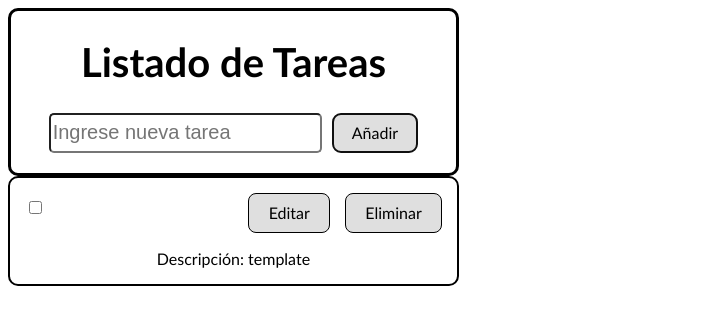
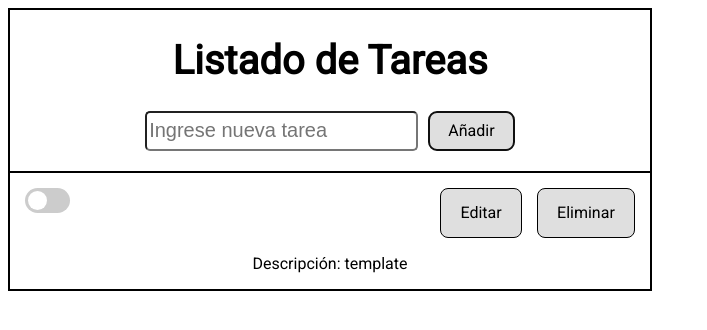
Before and after one commit to erickdavidhz7/my-react-task-list, a React (Vite) app: page / in a window 1280 px wide. Both pictures are taken after a click on the button "Añadir". Shown: the top 330 px of the page, without its empty margins (0-707 px from the left). Built offline with nearby package versions, Linux system fonts and the light colour scheme.

Commit message:
Al clickear el botón se reinicia el input field

```diff
--- a/index.html
+++ b/index.html
@@ -5,7 +5,11 @@
     <link rel="icon" type="image/svg+xml" href="/vite.svg" />
     <meta name="viewport" content="width=device-width, initial-scale=1.0" />
     <title>Vite + React</title>
+    <link rel="preconnect" href="https://fonts.googleapis.com">
+    <link rel="preconnect" href="https://fonts.gstatic.com" crossorigin>
+    <link href="https://fonts.googleapis.com/css2?family=Roboto:wght@300;400&display=swap" rel="stylesheet">
   </head>
+
   <body>
     <div id="root"></div>
     <script type="module" src="/src/main.jsx"></script>
--- a/src/App.css
+++ b/src/App.css
@@ -1,6 +1,6 @@
 body {
   display: flex;
-  font-family: 'Gill Sans', 'Gill Sans MT', Calibri, 'Trebuchet MS', sans-serif;
+  font-family: 'Roboto', sans-serif;
   text-align: center;
 }
 button {
@@ -29,9 +29,9 @@ button:focus-visible {
   grid-template-columns: 1fr;
   grid-template-rows: 1fr;
   border-style: solid;
-  border-width: medium;
-  border-radius: 10px;
+  border-width: 2px;
   margin: auto;
+  width: 40em;
 }
 
 .titulo {
@@ -49,9 +49,6 @@ button:focus-visible {
 
 #txt1 {
   font-size: 1.25em;
-}
-
-#txt1 {
   border-radius: 5px;
 }
 
@@ -60,14 +57,18 @@ button:focus-visible {
 }
 
 .task {
-  border-radius: 10px;
   display: grid;
-  grid-template-columns: 1fr 1fr;
+  grid-template-columns: 2fr 1fr;
   grid-template-rows: 1fr;
   border-style: solid;
   border-width: 2px;
   border-color: rgb(0, 0, 0);
-  margin: auto;
+  margin-top: -2px;
+  width: 40em;
+}
+
+.listaTask {
+  margin-top: 0px;
 }
 
 .inputBar {
@@ -79,22 +80,76 @@ button:focus-visible {
   margin-right: 15px;
 }
 
-#eliminarTarea{
+#eliminarTarea {
   margin-right: 15px;
 }
 
-#nombreTarea {
-  font-size: 1.3em;
-}
-
 #tituloTarea {
+  display: flex;
+  align-content: normal;
   margin-top: 15px;
   margin-left: 15px;
   text-align: left;
+  vertical-align: top;
+  font-size: 1.4em;
+}
+
+#slider{
+  width: 50px;
+}
+
+.toggler-wrapper {
+  display: block;
+  width: 45px;
+  height: 25px;
+  cursor: pointer;
+  position: relative;
+}
+
+.toggler-wrapper input[type="checkbox"] {
+  display: none;
+}
+
+.toggler-wrapper input[type="checkbox"]:checked + .toggler-slider {
+  background-color: #44cc66;
+}
+
+.toggler-wrapper .toggler-slider {
+  background-color: #ccc;
+  position: absolute;
+  border-radius: 100px;
+  top: 0;
+  left: 0;
+  width: 100%;
+  height: 100%;
+  -webkit-transition: all 300ms ease;
+  transition: all 300ms ease;
+}
+
+.toggler-wrapper .toggler-knob {
+  position: absolute;
+  -webkit-transition: all 300ms ease;
+  transition: all 300ms ease;
+}
+
+.toggler-wrapper.style-1 input[type="checkbox"]:checked + .toggler-slider .toggler-knob {
+  left: calc(100% - 19px - 3px);
+}
+
+.toggler-wrapper.style-1 .toggler-knob {
+  width: calc(25px - 6px);
+  height: calc(25px - 6px);
+  border-radius: 50%;
+  left: 3px;
+  top: 3px;
+  background-color: #fff;
 }
 
 #botonesTarea {
+  display: flex;
   margin-top: 15px;
+  justify-content: right;
+  height: 50px;
 }
 
 #descripcionTarea {
@@ -102,3 +157,13 @@ button:focus-visible {
   grid-column: 1/3;
   grid-row: 2;
 }
+
+#nuevaDescripcionTarea {
+  font-size: 1em;
+  border-radius: 5px;
+}
+
+#nuevoNombreTarea {
+  font-size: 1em;
+  border-radius: 5px;
+}
--- a/src/App.jsx
+++ b/src/App.jsx
@@ -1,16 +1,16 @@
 import "./App.css";
 import Header from "./components/Header";
 import TaskList from "./components/TaskList";
-import ContextTask from "./context/ContextoTask";
+import ContextoTask from "./context/ContextoTask";
 
 function App() {
 
   return (
     <>
-    <ContextTask>
+    <ContextoTask>
       <Header/>
       <TaskList/>
-      </ContextTask>
+      </ContextoTask>
     </>
   );
 }
--- /dev/null
+++ b/src/components/CheckBoxBonito.jsx
@@ -0,0 +1,15 @@
+const CheckBoxBonito = (props) =>{
+    const{onChange, defaultChecked} = props;
+    return(<>
+        <label className="toggler-wrapper style-1">
+        <input  type="checkbox" onChange={onChange} defaultChecked={defaultChecked}/>
+        <div className="toggler-slider">
+          <div className="toggler-knob"></div>
+        </div>
+      </label>
+      </>
+    )
+}
+
+
+export default CheckBoxBonito;
--- a/src/components/Header.jsx
+++ b/src/components/Header.jsx
@@ -6,6 +6,7 @@ export default function Header() {
   const [input, setInput] = useState("");
   const handleNuevaTareaClick = () => {
     addTarea(input);
+    setInput("");
   };
 
   return (
@@ -13,7 +14,7 @@ export default function Header() {
       <h1 className="titulo">Listado de Tareas</h1>
       <div className="inputBar">
         <form id="formularioTarea" action="">
-          <input id="txt1" type="text" onChange={(e) => setInput(e.target.value)} name="txt1" placeholder="Ingrese nueva tarea" />
+          <input id="txt1" type="text" onChange={(e) => setInput(e.target.value)} value={input} name="txt1" placeholder="Ingrese nueva tarea" />
           <button type="button" onClick={handleNuevaTareaClick} id="boton">
             {" "}
             {/* ponerle atributo type button para evitar que la página se refresque al presionar el botón */}
--- a/src/components/Task.jsx
+++ b/src/components/Task.jsx
@@ -1,16 +1,17 @@
 import { useState, useContext } from "react";
 import { MiContexto } from "../context/crearContexto";
 import TaskEdit from "./TaskEdit";
+import CheckBoxBonito from "./CheckBoxBonito";
 
 export default function Task(props) {
-  const {idTarea, nombreTarea, estadoTarea, descripcion } = props;
-  const {deleteTarea, checkTarea} = useContext(MiContexto);
+  const { idTarea, nombreTarea, estadoTarea, descripcion } = props;
+  const { deleteTarea, checkTarea } = useContext(MiContexto);
   const [checkeado, setCheckeado] = useState(estadoTarea);
   const [isShown, setIsShown] = useState(false);
 
   const handleChange = (event) => {
     setCheckeado(event.target.checked);
-    checkTarea(idTarea)
+    checkTarea(idTarea);
   };
 
   const strikeThrough = (text) => {
@@ -35,7 +36,7 @@ export default function Task(props) {
       ) : (
         <div className="task">
           <form id="tituloTarea">
-            <input id="checkTarea" type="checkbox" onChange={handleChange} defaultChecked={checkeado}/>
+            <CheckBoxBonito onChange={handleChange} defaultChecked={checkeado} />
             <label id="nombreTarea">{checkeado ? strikeThrough(nombreTarea) : nombreTarea}</label>
           </form>
           <div id="botonesTarea">
--- a/src/components/TaskList.jsx
+++ b/src/components/TaskList.jsx
@@ -5,9 +5,9 @@ import { useContext } from "react";
 export default function TaskList() {
   const { tareasList } = useContext(MiContexto);
   return (
-    <div>
+    <div className="listaTask">
       {tareasList.map((tarea) => {
-        return <Task key={tarea.id} id={`tarea-${tarea.tareaId}`} idTarea={tarea.id} nombreTarea={tarea.nombre} estadoTarea={tarea.estado} descripcion={tarea.descripcion}></Task>;
+        return <Task key={tarea.id} id={`tarea-${tarea.id}`} idTarea={tarea.id} nombreTarea={tarea.nombre} estadoTarea={tarea.estado} descripcion={tarea.descripcion}></Task>;
       })}
     </div>
   );
--- a/src/context/ContextoTask.jsx
+++ b/src/context/ContextoTask.jsx
@@ -1,7 +1,7 @@
 import { MiContexto } from "./crearContexto"
 import { useTasks } from "../hooks/useTasks"
 
-const ContextTask = ({children}) =>{
+const ContextoTask = ({children}) =>{
     const [tareasList,setTarea, addTarea, deleteTarea, editarTarea, checkTarea] = useTasks();
     return(
         <>
@@ -12,4 +12,4 @@ const ContextTask = ({children}) =>{
     )
 }
 
-export default ContextTask;
+export default ContextoTask;
--- a/src/hooks/useTasks.js
+++ b/src/hooks/useTasks.js
@@ -1,7 +1,9 @@
 import { useState, useEffect } from "react";
 
 export function useTasks() {
-  const defaultId = localStorage.getItem("id") ? parseInt(localStorage.getItem("id")) : 0;
+  //const defaultId = localStorage.getItem("id") ? parseInt(localStorage.getItem("id")) : 0;
+  let defaultId = localStorage.getItem("id") ?? 0; // nullish coalescing/ coalescencia nula
+  defaultId = parseInt(defaultId);
   const [tareasList, setTarea] = useState([]);
   const [id, setId] = useState(defaultId);
 
@@ -20,24 +22,24 @@ export function useTasks() {
     localStorage.setItem("id", id + 1);
   }
 
-  function deleteTarea(tareaid) {
-    let nuevaTareasList = tareasList.filter((tarea) => tarea.id !== tareaid);
+  function deleteTarea(id) {
+    let nuevaTareasList = tareasList.filter((tarea) => tarea.id !== id);
     setTarea(nuevaTareasList);
     localStorage.setItem("tareasList", JSON.stringify(nuevaTareasList));
   }
 
-  function editarTarea(tareaid, nuevoNombreTarea, nuevaDescripcionTarea) {
+  function editarTarea(id, nombre, decripcion) {
     let nuevaTareasList = [...tareasList];
-    const indiceTarea = nuevaTareasList.findIndex((tarea) => tareaid === tarea.id);
-    nuevaTareasList[indiceTarea].nombre = nuevoNombreTarea;
-    nuevaTareasList[indiceTarea].descripcion = nuevaDescripcionTarea;
+    const indiceTarea = nuevaTareasList.findIndex((tarea) => id === tarea.id);
+    nuevaTareasList[indiceTarea].nombre = nombre;
+    nuevaTareasList[indiceTarea].descripcion = decripcion;
     setTarea(nuevaTareasList);
     localStorage.setItem("tareasList", JSON.stringify(nuevaTareasList));
   }
 
-  function checkTarea(tareaid){
-    let nuevaTareasList = [...tareasList];
-    const indiceTarea = nuevaTareasList.findIndex((tarea) => tareaid === tarea.id);
+  function checkTarea(id) {
+    let nuevaTareasList = [...tareasList]; // operador de dispersión/ spread operator
+    const indiceTarea = nuevaTareasList.findIndex((tarea) => id === tarea.id);
     nuevaTareasList[indiceTarea].estado = !nuevaTareasList[indiceTarea].estado;
     setTarea(nuevaTareasList);
     localStorage.setItem("tareasList", JSON.stringify(nuevaTareasList));
```
